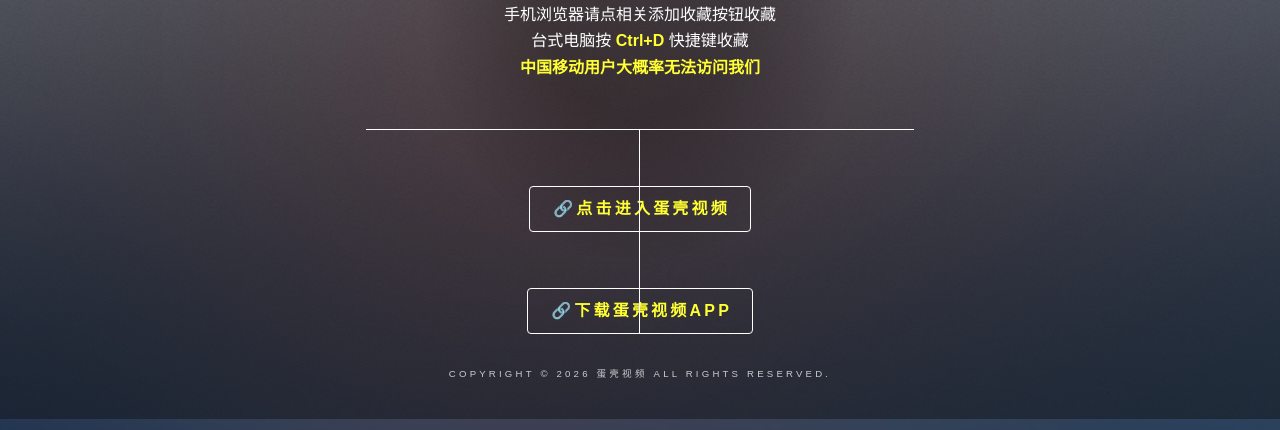
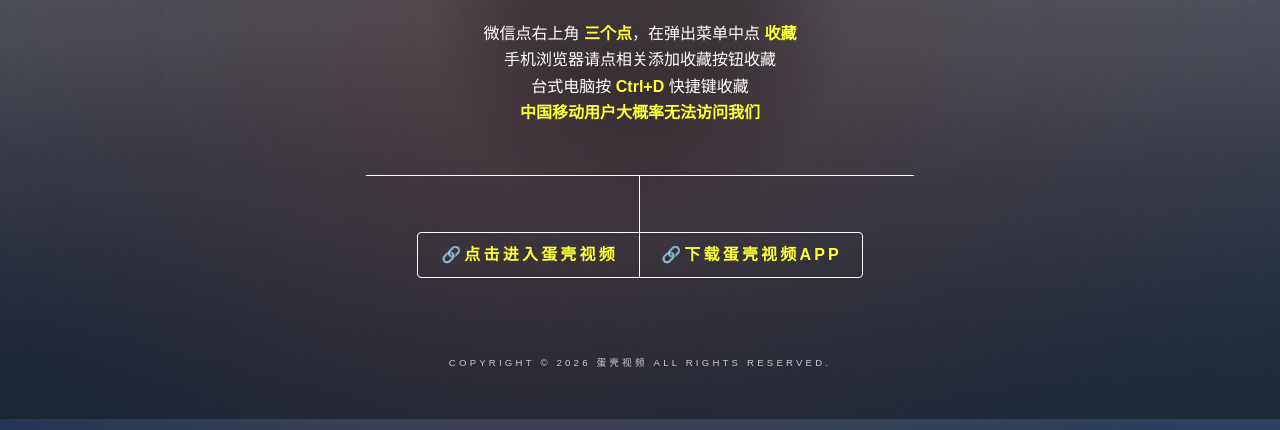
Before and after one commit to danke778899/danke778899.github.io, a plain HTML site: page index.html in a window 1280 px wide. Shown: the part 381-811 px from the top of the page. Drawn offline with Linux system fonts and the light colour scheme; a web font is replaced by a local one.

Commit message:
Update index.html

```diff
--- a/index.html
+++ b/index.html
@@ -36,14 +36,10 @@
 						</div>
 						<nav>
 							<ul>
-								<li class="ctz"><a href="go.html">🔗点击进入蛋壳视频</a></li>
+								<li class="ctz"><a href="go.html">🔗点击进入蛋壳视频</a></li> <li class="ctz"><a href="http://www.670ee.com">🔗下载蛋壳视频APP</a></li>
 							</ul>
 						</nav>
-						<nav>
-							<ul>
-								<li class="ctz"><a href="http://www.670ee.com">🔗下载蛋壳视频APP</a></li>
-							</ul>
-						</nav>
+
 					</header>
 				<!-- Footer -->
 					<footer id="footer">
```
